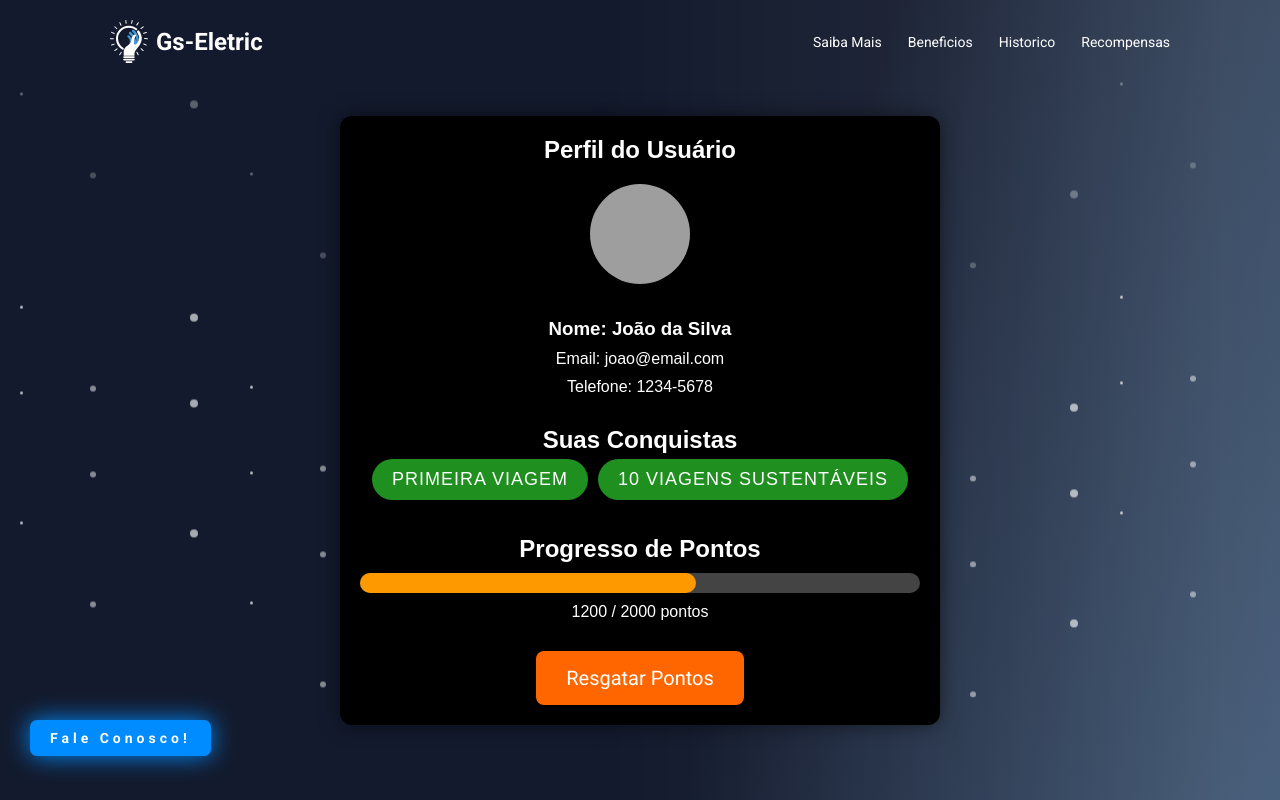
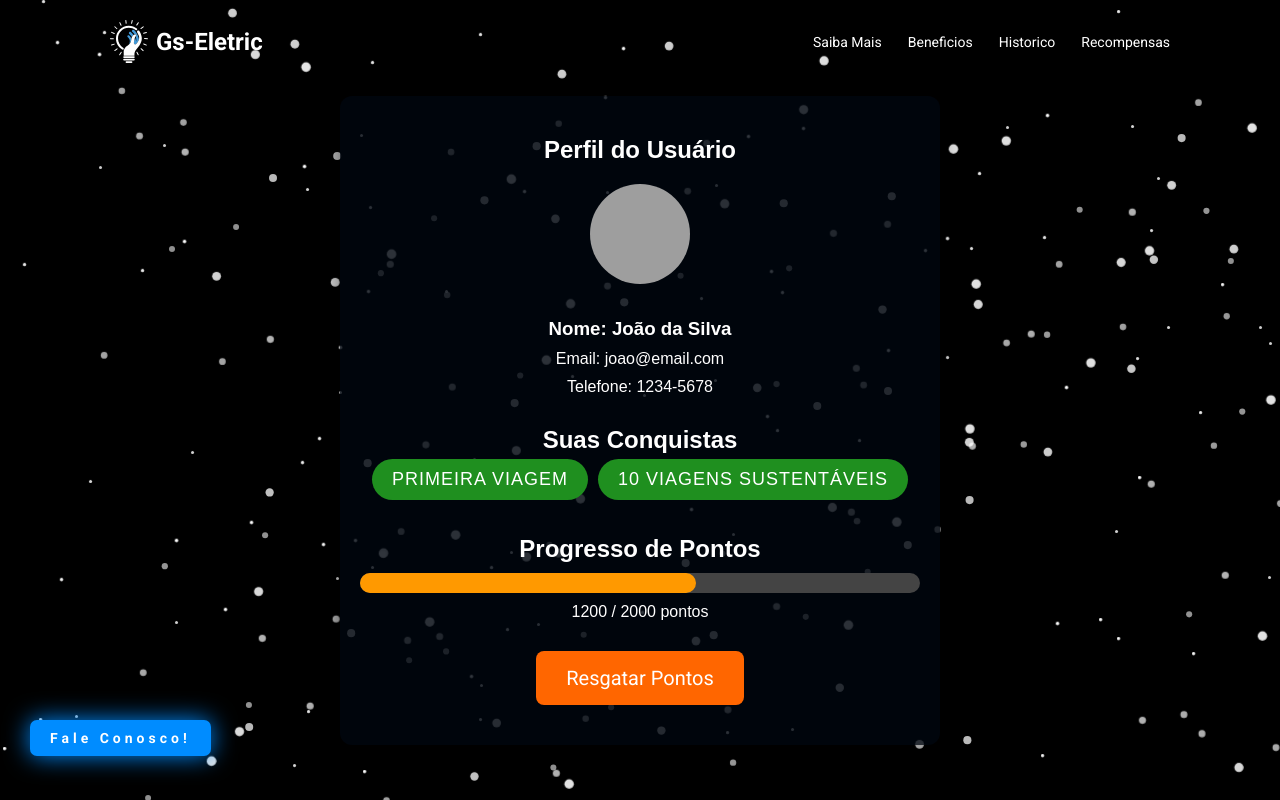
Before and after one commit to danieltinois/gs-eletric, a React (Vite) app: page /recompensas in a window 1280 px wide. Built offline with nearby package versions, Linux system fonts and the light colour scheme; grey boxes are pictures that could not be loaded.

Commit message:
fix css and jsx

```diff
--- a/src/pages/Historic/index.jsx
+++ b/src/pages/Historic/index.jsx
@@ -3,6 +3,7 @@ import { motion } from "framer-motion";
 import { NavBar } from "../../components/navbar";
 import { ContactUs } from "../../components/btnContactUs";
 import { useEffect } from "react";
+import { Footer } from "../../components/footer";
 
 export const Historic = () => {
   useEffect(() => {
@@ -122,6 +123,8 @@ export const Historic = () => {
           ))}
         </div>
       </div>
+
+      <Footer />
     </>
   );
 };
--- a/src/pages/Historic/style.css
+++ b/src/pages/Historic/style.css
@@ -8,7 +8,7 @@
   flex-direction: column;
   align-items: center;
   padding: 50px;
-  height: 100%;
+  /* height: auto; */
   background-color: #121212; /* Fundo escuro para combinar com o estilo geral */
 }
 
@@ -16,7 +16,7 @@
 .history-title {
   text-align: center;
   margin-bottom: 20px;
-  margin-top: 70px;
+  margin-top: 93px;
 }
 
 .history-title h1 {
--- a/src/pages/Rewards/index.jsx
+++ b/src/pages/Rewards/index.jsx
@@ -24,62 +24,44 @@ const RewardsPage = () => {
     alert("Pontos resgatados com sucesso!");
   };
 
+  // Gera as estrelas dinamicamente no JSX
+  const generateStars = () => {
+    const stars = [];
+    for (let i = 0; i < 100; i++) {
+      const top = Math.random() * 100;
+      const left = Math.random() * 100;
+      const delay = Math.random() * 5;
+      stars.push(
+        <div
+          key={i}
+          className="star"
+          style={{
+            top: `${top}%`,
+            left: `${left}%`,
+            animationDelay: `${delay}s`,
+          }}
+        ></div>
+      );
+    }
+    return stars;
+  };
+
   return (
     <>
-      <div className="box-off-background-start">
-        <div className="box-of-star1">
-          <div className="star star-position1"></div>
-          <div className="star star-position2"></div>
-          <div className="star star-position3"></div>
-          <div className="star star-position4"></div>
-          <div className="star star-position5"></div>
-          <div className="star star-position6"></div>
-          <div className="star star-position7"></div>
-        </div>
-        <div className="box-of-star2">
-          <div className="star star-position1"></div>
-          <div className="star star-position2"></div>
-          <div className="star star-position3"></div>
-          <div className="star star-position4"></div>
-          <div className="star star-position5"></div>
-          <div className="star star-position6"></div>
-          <div className="star star-position7"></div>
-        </div>
-        <div className="box-of-star3">
-          <div className="star star-position1"></div>
-          <div className="star star-position2"></div>
-          <div className="star star-position3"></div>
-          <div className="star star-position4"></div>
-          <div className="star star-position5"></div>
-          <div className="star star-position6"></div>
-          <div className="star star-position7"></div>
-        </div>
-        <div className="box-of-star4">
-          <div className="star star-position1"></div>
-          <div className="star star-position2"></div>
-          <div className="star star-position3"></div>
-          <div className="star star-position4"></div>
-          <div className="star star-position5"></div>
-          <div className="star star-position6"></div>
-          <div className="star star-position7"></div>
-        </div>
-      </div>
+      <div className="starry-background">{generateStars()}</div>
 
       <NavBar />
       <ContactUs />
 
       <div className="rewards-content-box">
         <div className="game-status-container">
-          {/* Fundo com animação de faixa */}
           <motion.div
             className="background-animation"
             animate={{ x: ["100%", "0%"] }}
             transition={{ repeat: Infinity, duration: 10, ease: "linear" }}
           />
-
           <div className="centered-content">
             <div className="status-box">
-              {/* Perfil do Usuário */}
               <motion.div
                 className="user-profile-container"
                 initial={{ opacity: 0 }}
@@ -102,7 +84,6 @@ const RewardsPage = () => {
                 </div>
               </motion.div>
 
-              {/* Conquistas */}
               <motion.div
                 className="achievements"
                 initial={{ y: -50 }}
@@ -124,7 +105,6 @@ const RewardsPage = () => {
                 </div>
               </motion.div>
 
-              {/* Progresso de Pontos */}
               <motion.div
                 className="points-progress"
                 initial={{ opacity: 0 }}
@@ -143,7 +123,6 @@ const RewardsPage = () => {
                 </p>
               </motion.div>
 
-              {/* Botão para resgatar pontos */}
               <motion.button
                 className="btn-points-claim"
                 onClick={handleRedeemPoints}
--- a/src/pages/Rewards/style.css
+++ b/src/pages/Rewards/style.css
@@ -50,7 +50,7 @@
 }
 
 .status-box {
-  background: rgb(0, 0, 0);
+  background: rgba(1, 7, 15, 0.806);
   border-radius: 12px;
   padding: 20px;
   box-shadow: 0 0 20px rgba(0, 0, 0, 0.5);
@@ -59,6 +59,7 @@
 /* Perfil do Usuário */
 .user-profile-container {
   margin-bottom: 30px;
+  margin-top: 20px;
 }
 
 .profile-pic img {
@@ -119,6 +120,7 @@
   border-radius: 8px;
   cursor: pointer;
   transition: background-color 0.3s;
+  margin-bottom: 20px;
 }
 
 .btn-points-claim:hover {
@@ -127,28 +129,66 @@
 
 /* Animação das estrelas de fundo */
 .box-off-background-start {
-  overflow-x: hidden;
-  position: absolute; /* Fixa o fundo para que não se mova */
+  position: fixed;
   top: 0;
   left: 0;
   width: 100%;
   height: 100%;
-  z-index: -1; /* Coloca as estrelas atrás do conteúdo */
+  overflow: hidden;
+  z-index: -1;
 }
 
-@keyframes snow {
-  0% {
-    opacity: 0;
-    transform: translateY(0px);
+.star {
+  position: absolute;
+  width: 3px;
+  height: 3px;
+  border-radius: 50%;
+  background-color: #fff;
+  animation: twinkle 5s infinite;
+  opacity: 0.8;
+}
+
+/* Fundo estrelado */
+.starry-background {
+  position: absolute;
+  top: 0;
+  left: 0;
+  width: 100%;
+  height: 100%;
+  overflow: hidden;
+  z-index: -1;
+  background-color: #000;
+}
+
+.star {
+  position: absolute;
+  width: 2px;
+  height: 2px;
+  background-color: #fff;
+  border-radius: 50%;
+  animation: twinkle 5s infinite ease-in-out;
+}
+
+/* Animação das estrelas piscando */
+@keyframes twinkle {
+  0%,
+  100% {
+    opacity: 0.2;
   }
-
-  20% {
+  50% {
     opacity: 1;
   }
+}
 
+@keyframes twinkle {
+  0%,
   100% {
+    opacity: 0.8;
+    transform: scale(1);
+  }
+  50% {
     opacity: 1;
-    transform: translateY(650px);
+    transform: scale(1.2);
   }
 }
 
```
